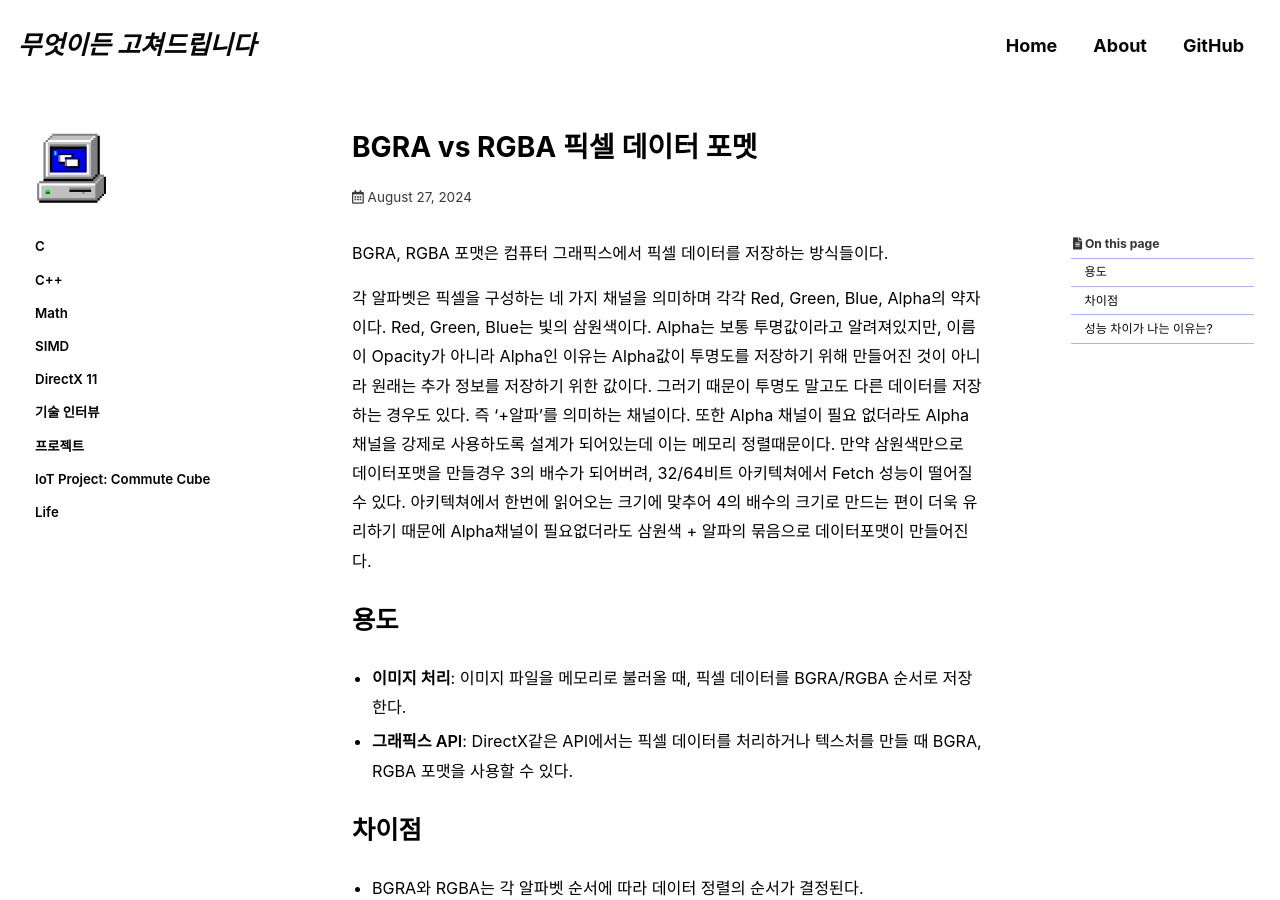
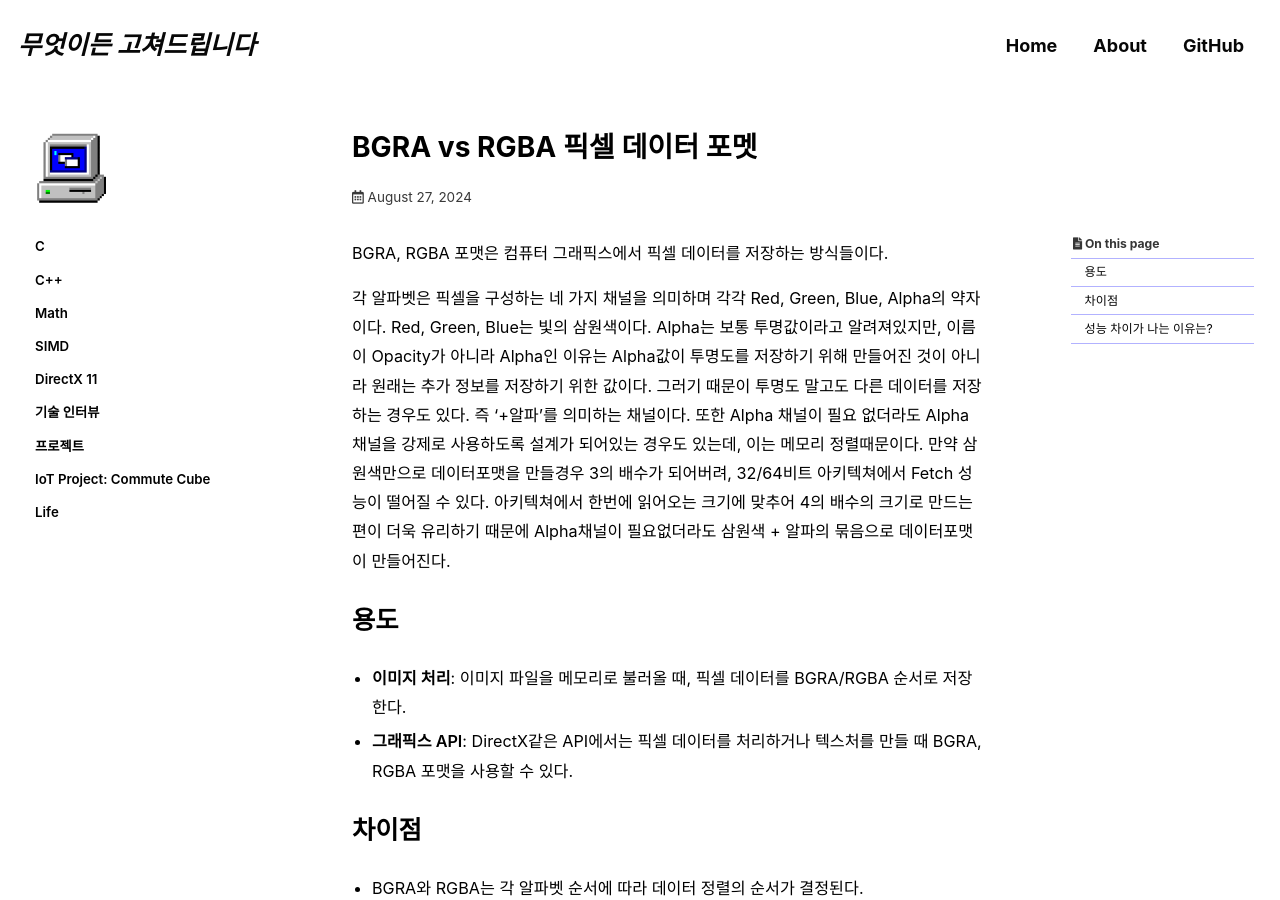
Before and after one commit to jeekpark/jeekpark.github.io, a Jekyll site: the page built from _posts/2024-08-26-directx11-bgra-vs-rgba.md, in a window 1280 px wide and 900 px high. Built offline with Jekyll 4.4.1, drawn with Linux system fonts in a browser that asks for light colours; cached includes are drawn as plain includes; some web fonts are replaced; comment, search, counter and statistics services are not loaded.

Commit message:
Update: 2024-08-27

```diff
--- a/_posts/2024-08-26-directx11-bgra-vs-rgba.md
+++ b/_posts/2024-08-26-directx11-bgra-vs-rgba.md
@@ -18,7 +18,7 @@ last_modified_at: 2024-08-27
 
 BGRA, RGBA 포맷은 컴퓨터 그래픽스에서 픽셀 데이터를 저장하는 방식들이다.
 
-각 알파벳은 픽셀을 구성하는 네 가지 채널을 의미하며 각각 Red, Green, Blue, Alpha의 약자이다. Red, Green, Blue는 빛의 삼원색이다. Alpha는 보통 투명값이라고 알려져있지만, 이름이 Opacity가 아니라 Alpha인 이유는 Alpha값이 투명도를 저장하기 위해 만들어진 것이 아니라 원래는 추가 정보를 저장하기 위한 값이다. 그러기 때문이 투명도 말고도 다른 데이터를 저장하는 경우도 있다. 즉 '+알파'를 의미하는 채널이다. 또한 Alpha 채널이 필요 없더라도 Alpha채널을 강제로 사용하도록 설계가 되어있는데 이는 메모리 정렬때문이다. 만약 삼원색만으로 데이터포맷을 만들경우 3의 배수가 되어버려, 32/64비트 아키텍쳐에서 Fetch 성능이 떨어질 수 있다. 아키텍쳐에서 한번에 읽어오는 크기에 맞추어 4의 배수의 크기로 만드는 편이 더욱 유리하기 때문에 Alpha채널이 필요없더라도 삼원색 + 알파의 묶음으로 데이터포맷이 만들어진다.
+각 알파벳은 픽셀을 구성하는 네 가지 채널을 의미하며 각각 Red, Green, Blue, Alpha의 약자이다. Red, Green, Blue는 빛의 삼원색이다. Alpha는 보통 투명값이라고 알려져있지만, 이름이 Opacity가 아니라 Alpha인 이유는 Alpha값이 투명도를 저장하기 위해 만들어진 것이 아니라 원래는 추가 정보를 저장하기 위한 값이다. 그러기 때문이 투명도 말고도 다른 데이터를 저장하는 경우도 있다. 즉 '+알파'를 의미하는 채널이다. 또한 Alpha 채널이 필요 없더라도 Alpha채널을 강제로 사용하도록 설계가 되어있는 경우도 있는데, 이는 메모리 정렬때문이다. 만약 삼원색만으로 데이터포맷을 만들경우 3의 배수가 되어버려, 32/64비트 아키텍쳐에서 Fetch 성능이 떨어질 수 있다. 아키텍쳐에서 한번에 읽어오는 크기에 맞추어 4의 배수의 크기로 만드는 편이 더욱 유리하기 때문에 Alpha채널이 필요없더라도 삼원색 + 알파의 묶음으로 데이터포맷이 만들어진다.
 
 # 용도
 - **이미지 처리**: 이미지 파일을 메모리로 불러올 때, 픽셀 데이터를 BGRA/RGBA 순서로 저장한다.
```
